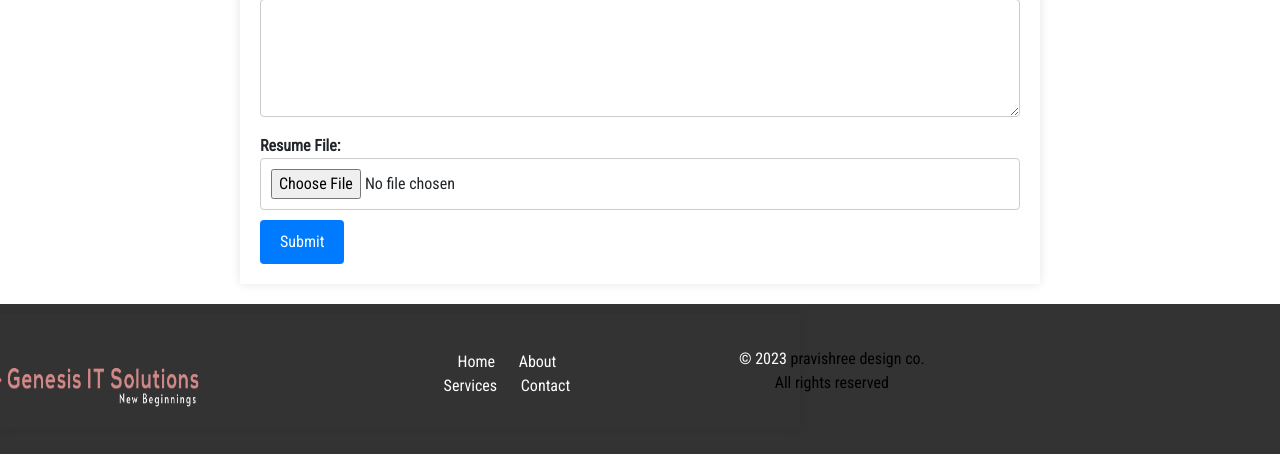
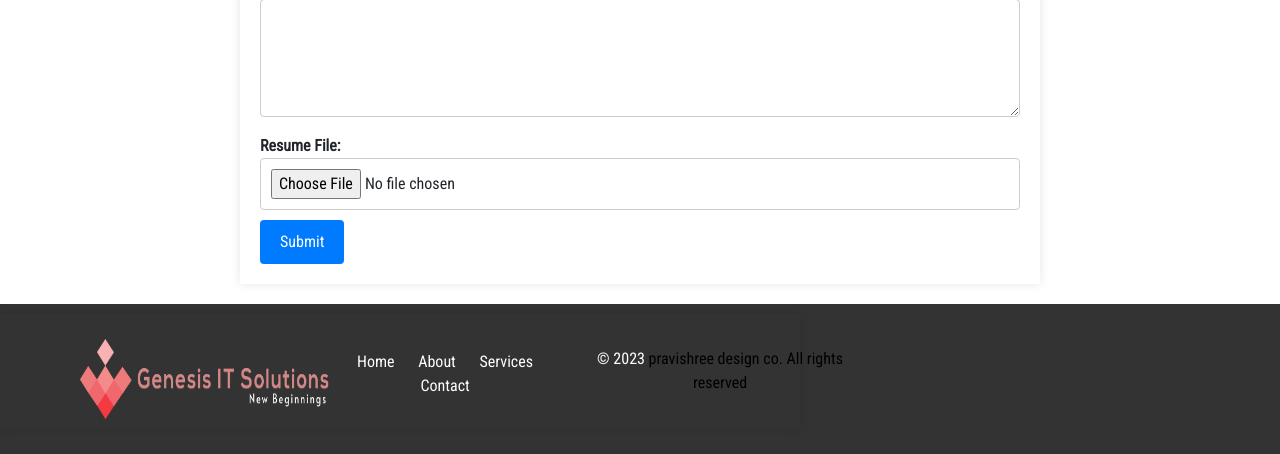
Before and after one commit to harshakai/publish-gen, a PHP site: page /build-resume.php in a window 1280 px wide. Shown: the part 1582-2036 px from the top of the page. Run offline with PHP 8.4, Linux system fonts and the light colour scheme; some libraries are stand-ins or nearby versions.

Commit message:
Update buildresume.css

```diff
--- a/css/buildresume.css
+++ b/css/buildresume.css
@@ -133,22 +133,22 @@ body {
   }
 
   .footer .footer-content div {
-    padding: 10px 30px;
+    padding: 10px 0px;
   }
 
   .footer .footer-content .image {
     /* margin-right: 300px; */
     /* margin-left: -20%; */
-    padding: 10px 30px;
+    padding: 10px 0px;
     position: relative;
-    left: -20%;
+    /* left: -20%; */
   }
 
   .footer .footer-content .company-name {
     padding: 10px 30px;
     /* margin-right: -20%; */
     position: relative;
-    right: -10%;
+    /* right: -10%; */
   }
 
   .footer img {
```
